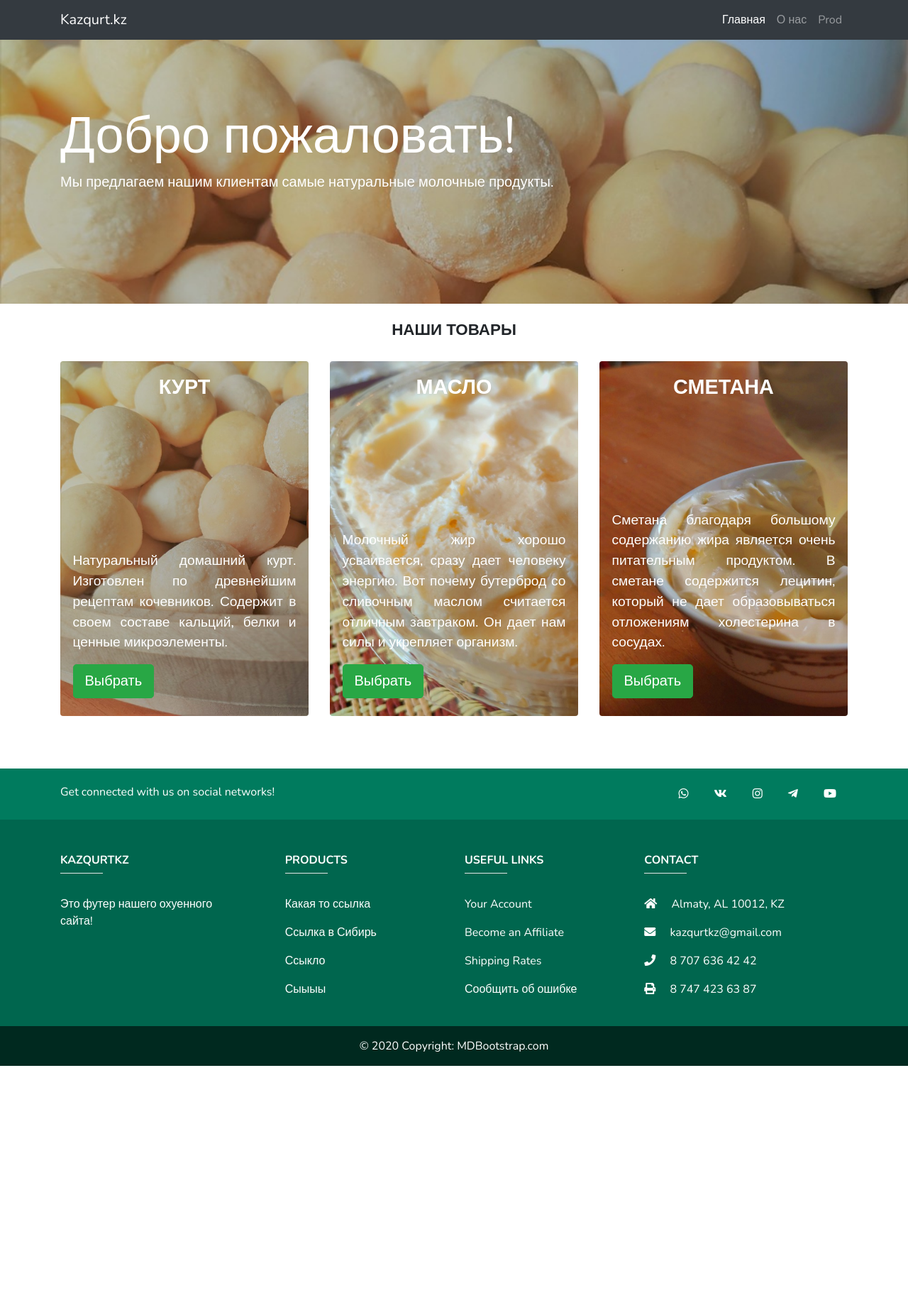
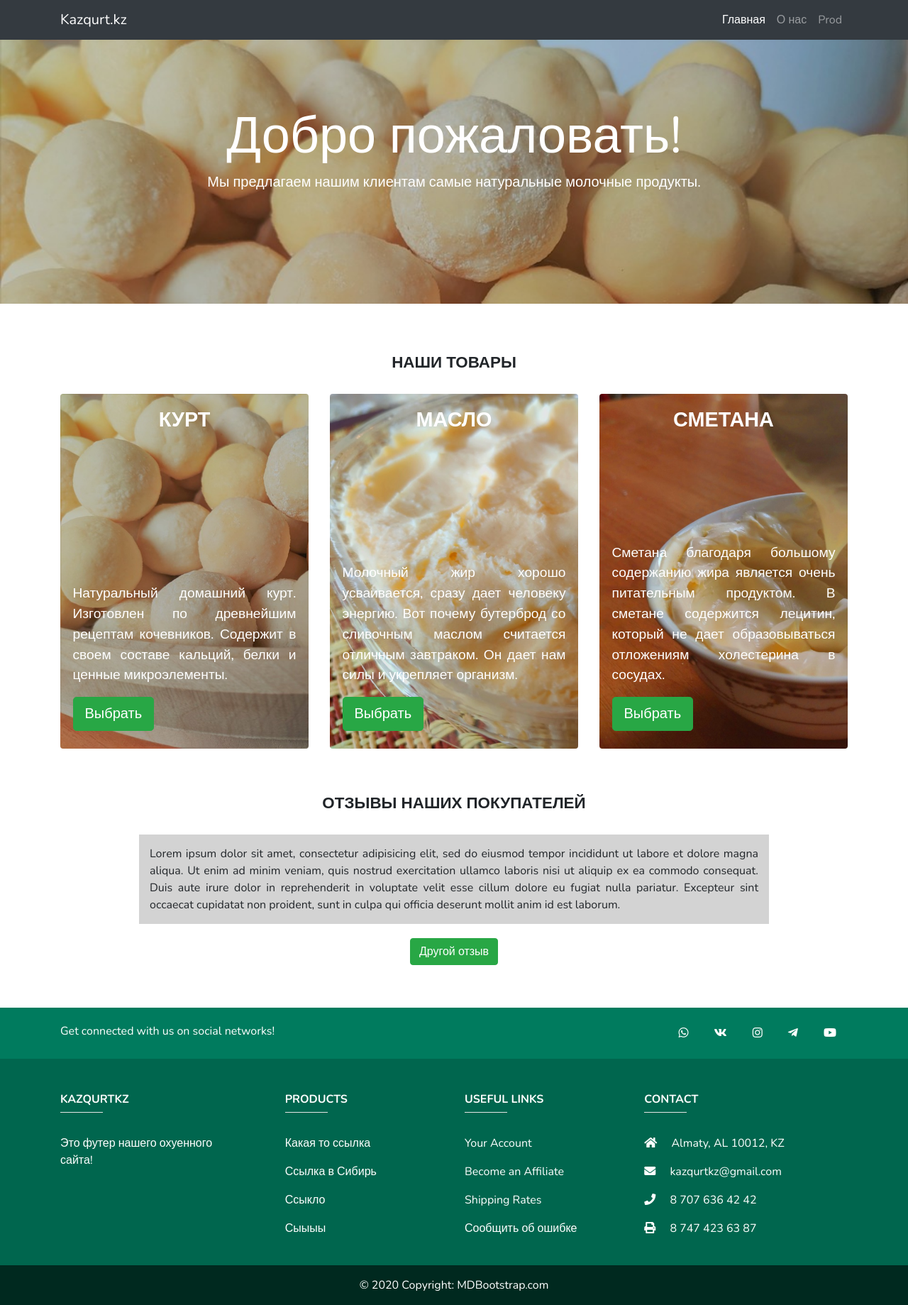
Before and after one commit to armanseisenbek/kazqurt.kz, a PHP site: page / in a window 1280 px wide. Shown: the whole page at 71% size. Run offline with PHP 8.4, Linux system fonts and the light colour scheme; data comes from the database, SQL or seed files in the repository; some libraries are stand-ins or nearby versions.

Commit message:
added review slide to index page

```diff
--- a/css/style.css
+++ b/css/style.css
@@ -4,8 +4,8 @@
 @import url('https://cdnjs.cloudflare.com/ajax/libs/font-awesome/5.13.0/css/all.min.css');
 
 
-/* body */
-html,body {
+/* /// body /// */
+html, body {
     font-family: 'Nunito', sans-serif;
     width: 100%;
     height: 100%;
@@ -22,21 +22,16 @@ html,body {
     text-transform: uppercase;
 }
 
-/* index page */
-
+/* /// index page /// */
 .frontImage {
+    margin-bottom: 70px !important;
     padding-top: 100px;
     padding-bottom: 140px;
     background-image: url("../img/product-banners/product-banner-qurt.jpg");
     background-size: cover;
+    text-align: center;
     color: white;
 }
-
-#products {
-  margin-bottom: 50px;
-}
-
-
 
 .card {
     border: none;
@@ -59,9 +54,27 @@ html,body {
     right: 5%;
     color: #fff;
 }
+/* /// review block /// */
+
+.review {
+    text-align: center;
+    margin-top: 40px;
+    margin-bottom: 40px;
+}
+
+.mySlides {
+    margin: 0 auto;
+    padding: 15px;
+    text-align: justify;
+    width: 80%;
+    background-color: lightgray;
+}
+
+.slideButton {
+    margin: 20px
+}
 
 /* products page */
-
 .jumbotron {
     margin-top: 76px;
     background-size: cover;
--- a/index.php
+++ b/index.php
@@ -26,7 +26,7 @@
     </div>
 
     <!-- Page Content -->
-    <div class="container" id="products">
+    <div class="container">
         <h2 class="heading">Наши товары</h2>
 
         <!-- Page Features -->
@@ -62,6 +62,27 @@
         </div>
         <!-- / Page Features -->
 
+        <!-- Review -->
+        <div class="review">
+            <h2 class="heading">Отзывы наших покупателей</h2>
+            <p class="mySlides">
+                Lorem ipsum dolor sit amet, consectetur adipisicing elit, sed do eiusmod
+                tempor incididunt ut labore et dolore magna aliqua. Ut enim ad minim veniam,
+                quis nostrud exercitation ullamco laboris nisi ut aliquip ex ea commodo
+                consequat. Duis aute irure dolor in reprehenderit in voluptate velit esse
+                cillum dolore eu fugiat nulla pariatur. Excepteur sint occaecat cupidatat non
+                proident, sunt in culpa qui officia deserunt mollit anim id est laborum.
+            </p>
+            <p class="mySlides">
+                dfaksjdfhasdjfasdlfkas;ldj
+            </p>
+
+            <button class="slideButton btn btn-success" onclick="plusDivs(-1)">Другой отзыв</button>
+            <!-- js script for slide -->
+            <script src="scripts/slide.js"></script>
+        </div>
+        <!-- / Review -->
+
     </div>
     <!-- / Page Content -->
 
@@ -70,6 +91,7 @@
     src="https://code.jquery.com/jquery-3.4.1.min.js"
     integrity="sha256-CSXorXvZcTkaix6Yvo6HppcZGetbYMGWSFlBw8HfCJo="
     crossorigin="anonymous"></script>
+
     <!-- Bootstrap 4 js cdn -->
     <script src="https://stackpath.bootstrapcdn.com/bootstrap/4.4.1/js/bootstrap.bundle.min.js"></script>
 
--- /dev/null
+++ b/scripts/slide.js
@@ -0,0 +1,26 @@
+var slideIndex = 1;
+showDivs(slideIndex);
+
+function plusDivs(n) {
+	showDivs(slideIndex += n);
+}
+
+function showDivs(n) {
+
+	var i;
+    var x = document.getElementsByClassName("mySlides");
+
+	if (n > x.length) {
+		slideIndex = 1;
+	}
+
+  	if (n < 1) {
+  		slideIndex = x.length;
+  	}
+
+  	for (i = 0; i < x.length; i++) {
+    	x[i].style.display = "none";
+  	}
+
+  	x[slideIndex-1].style.display = "block";
+}
```
Lines whose indentation alone changed are shown as unchanged.
